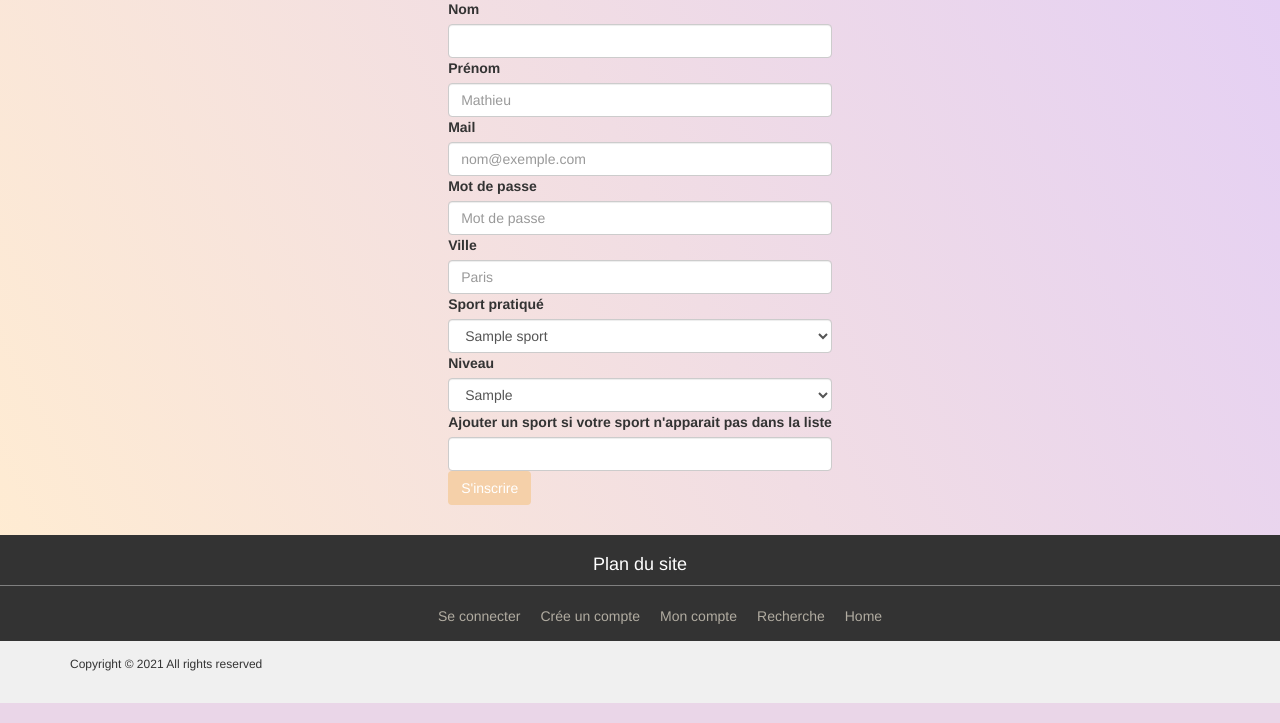
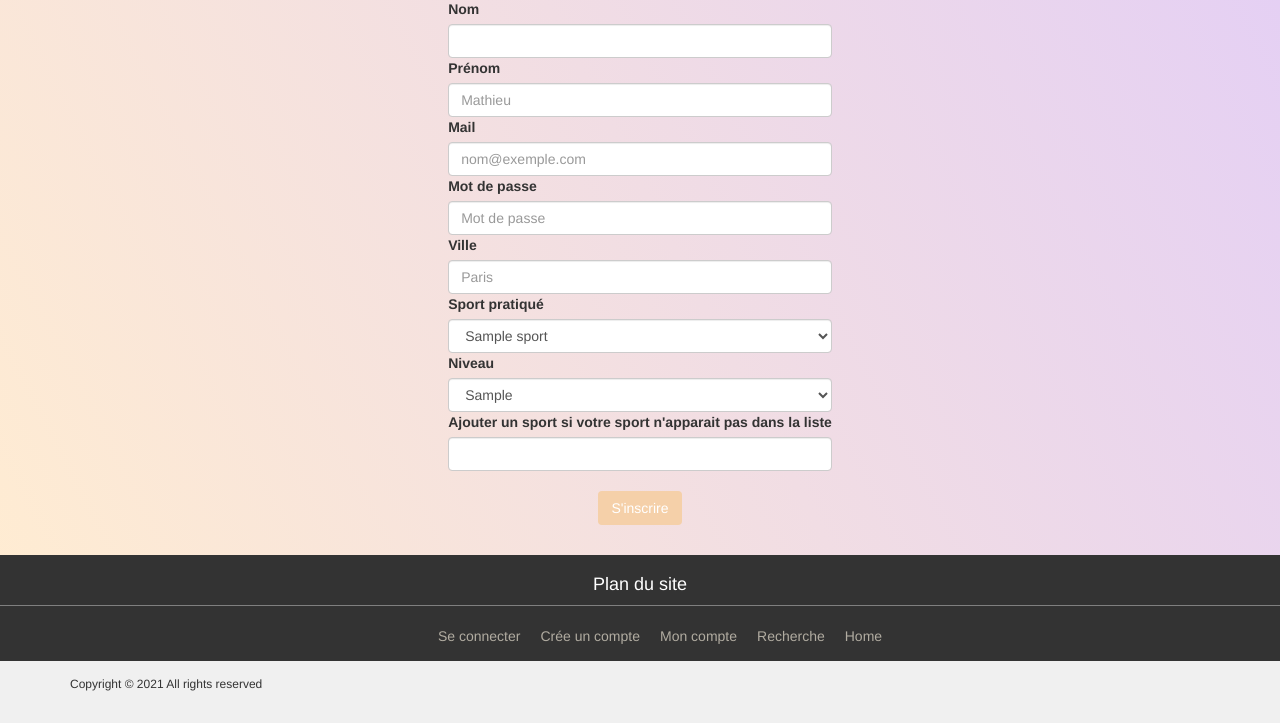
Before and after one commit to CharleneMartel/SiteDerencontre, a PHP site: page /Page_ajout.php in a window 1280 px wide. Shown: the part 216-939 px from the top of the page. Run offline with PHP 8.4, Linux system fonts and the light colour scheme; tables that the repository leaves empty or names only in its code hold one stand-in row (values such as "Sample post"); some libraries are stand-ins or nearby versions.

Commit message:
Update Page_ajout.php

```diff
--- a/Page_ajout.php
+++ b/Page_ajout.php
@@ -58,7 +58,8 @@
             <div>
                 <input name="nouveauSport" class="form-control">
             </div>
-            <div>
+            <br>
+            <div style="text-align: center;">
                 <button type="submit" class="btn bouton">S'inscrire</button>
             </div>
 
```
